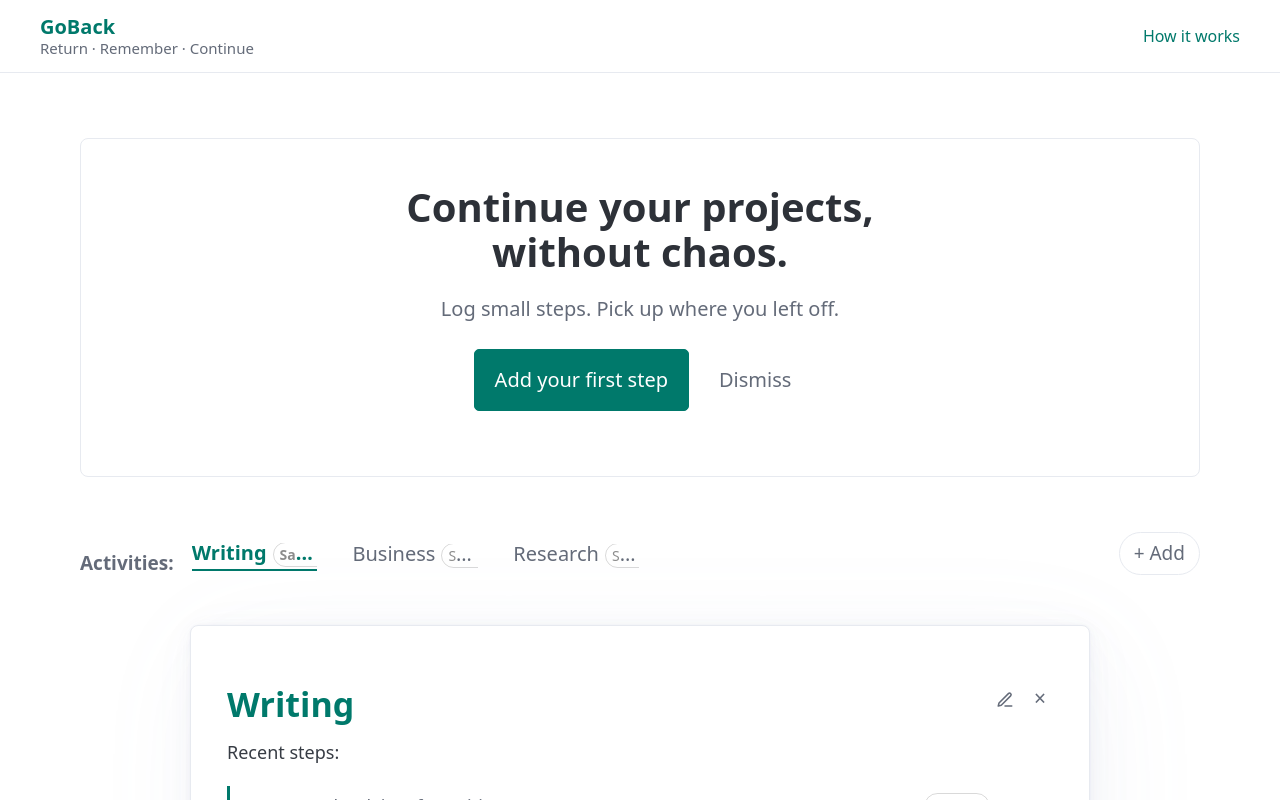
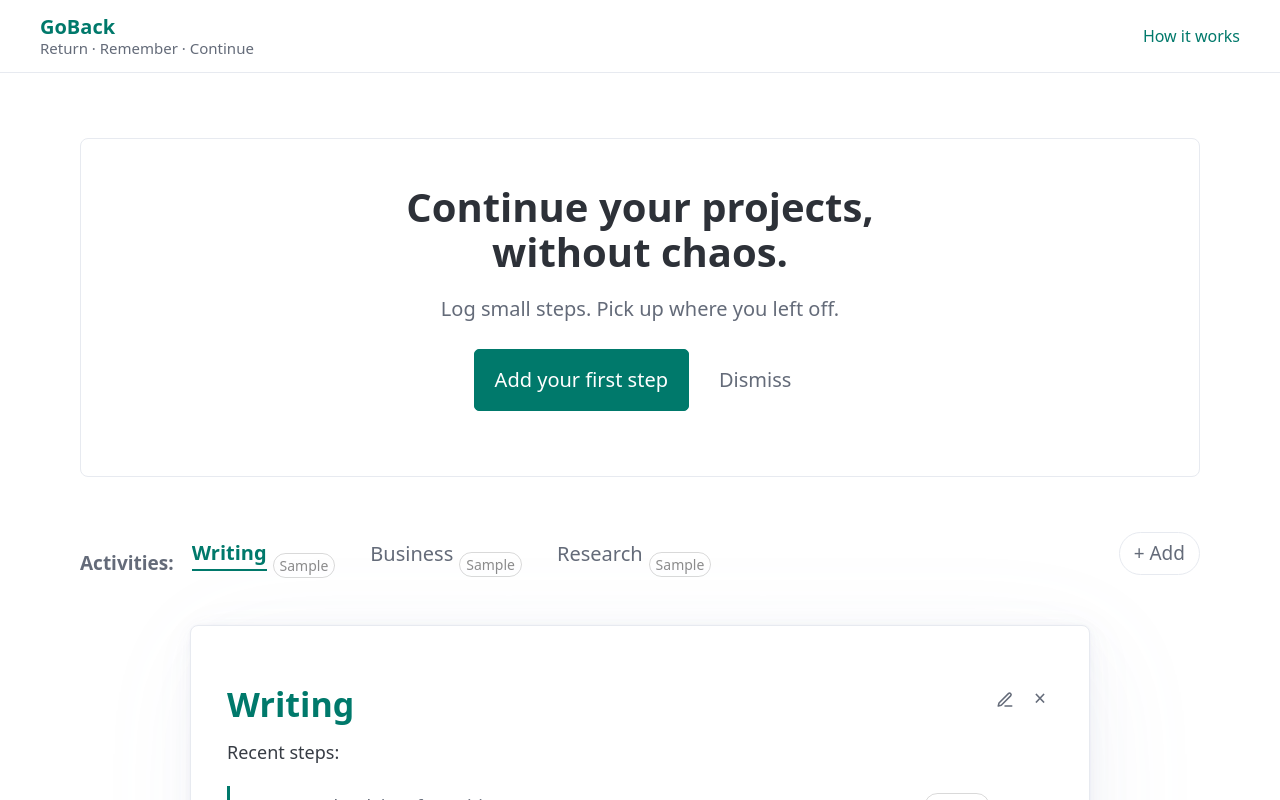
Before and after one commit to rutaio/gobackapp, a React (Vite) app in the folder frontend/: page / in a window 1280 px wide. Shown: the top 800 px of the page. Built offline with nearby package versions, Linux system fonts and the light colour scheme.

Commit message:
fix: sample label and tests

```diff
--- a/frontend/src/components/ThreadTab.tsx
+++ b/frontend/src/components/ThreadTab.tsx
@@ -18,10 +18,8 @@ export const ThreadTab = ({
       data-testid="thread-item"
     >
       <button type="button" onClick={() => onSelectThread(thread.id)}>
-        <span data-testid="thread-name">
-          {thread.name}
-          {thread.isSeed && <span className="thread-badge">Sample</span>}
-        </span>
+        <span data-testid="thread-name">{thread.name}</span>
+        {thread.isSeed && <span className="thread-badge">Sample</span>}
       </button>
     </li>
   );
```
